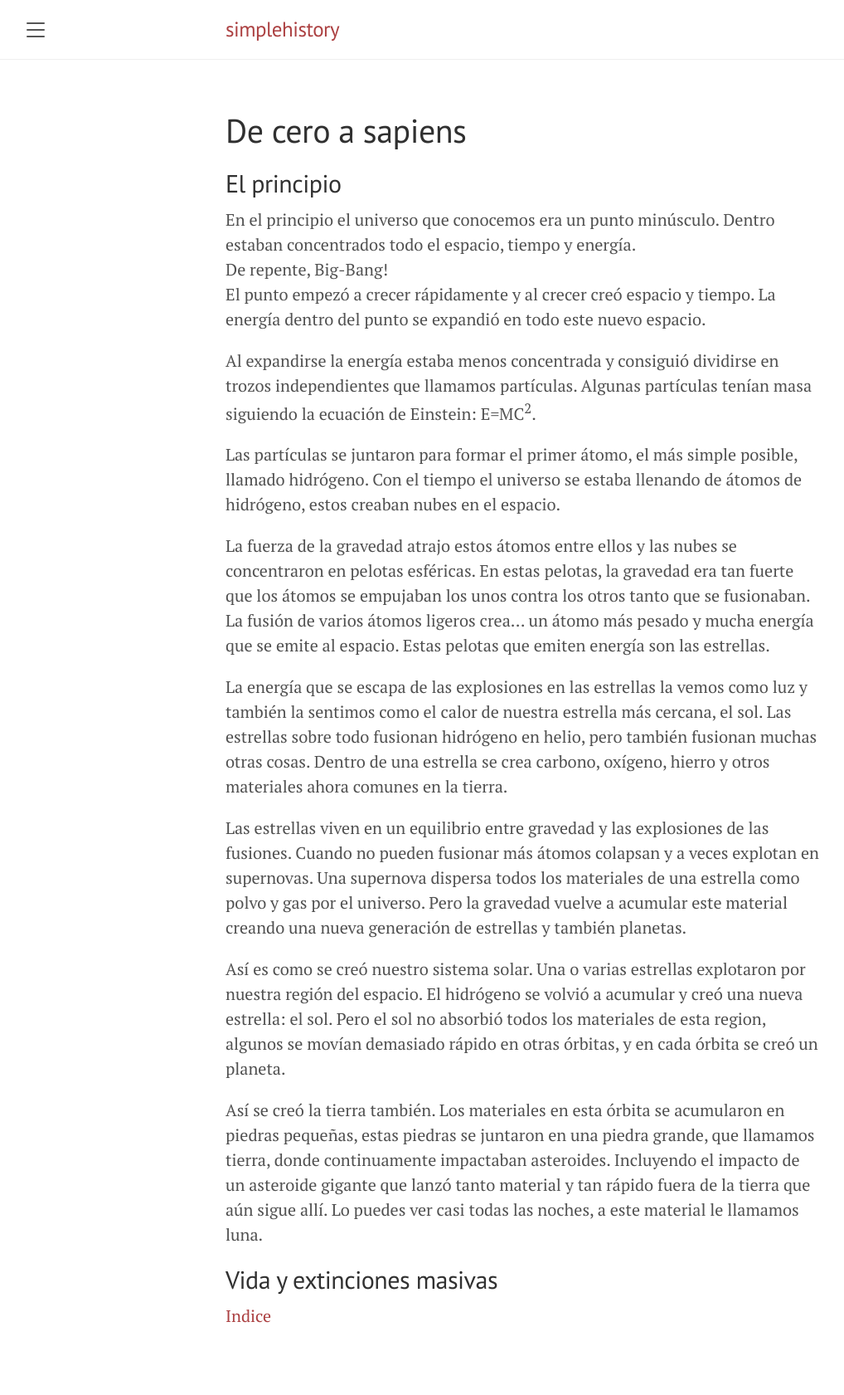
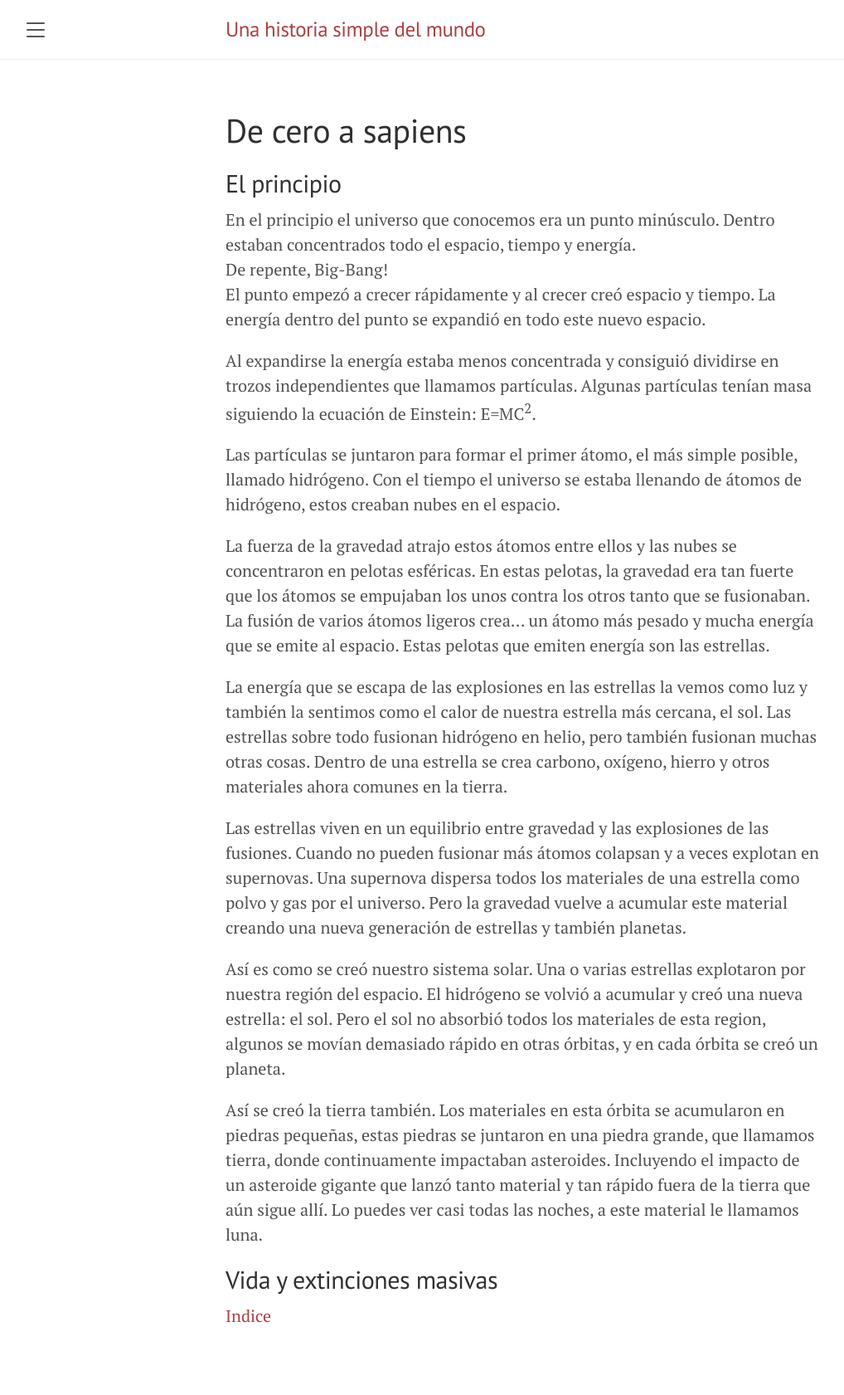
Before and after one commit to JordiPolo/simplehistory, a Jekyll site: the page built from 01.md, in a window 1280 px wide. Shown: the whole page at 83% size, without its empty margins (8-1026 px from the left). Built offline with Jekyll 4.4.1, drawn with Linux system fonts in a browser that asks for light colours.

Commit message:
Update _config.yml

```diff
--- a/_config.yml
+++ b/_config.yml
@@ -1,3 +1,4 @@
+title: Una historia simple del mundo
 remote_theme: poole/lanyon@v1.1.0
 plugins:
 - jekyll-remote-theme
```
